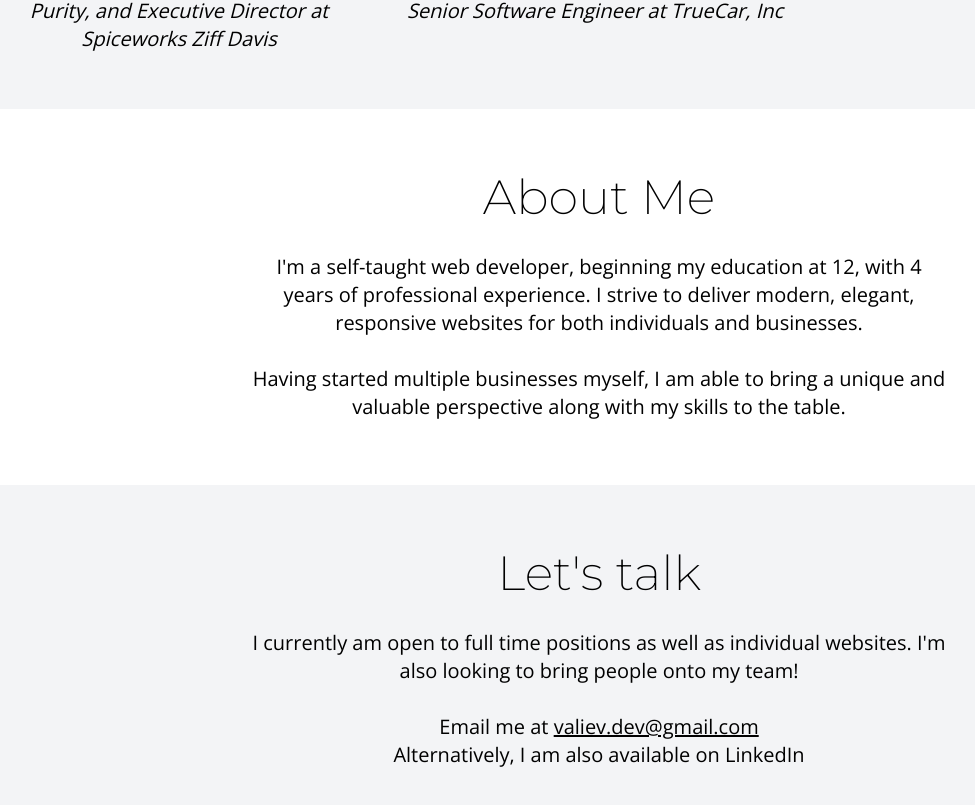
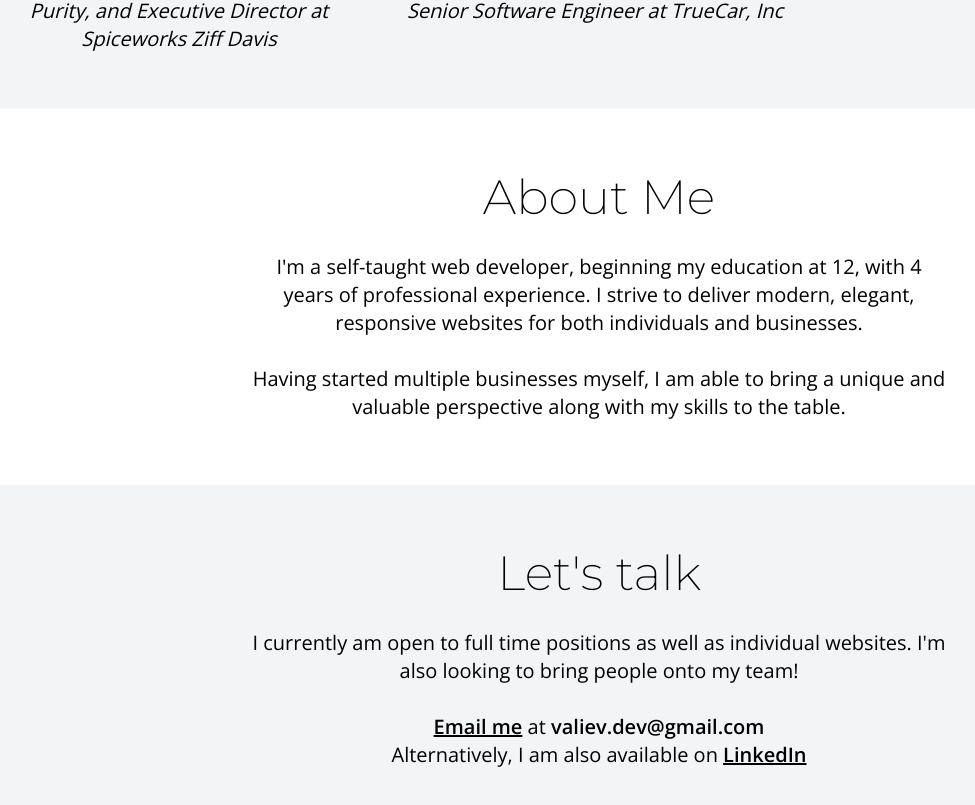
Before and after one commit to azvaliev/valiev-dev-next, a Next.js app: page / in a window 1280 px wide. Shown: the part 2467-3272 px from the top of the page, without its empty margins (45-1020 px from the left). Built offline with nearby package versions, Linux system fonts and the light colour scheme.

Commit message:
brushed up a couple styles'

```diff
--- a/components/SimpleSection.js
+++ b/components/SimpleSection.js
@@ -14,8 +14,8 @@ const SimpleSection = props => {
             {props.text}<br/><br/>
             {props.contact ?
             <>
-            <a href="mailto:valiev.dev@gmail.com">Email me</a> at <span className="underline">valiev.dev@gmail.com</span><br/>
-            Alternatively, I am also available on <a href="https://www.linkedin.com/in/azatvaliev/" target="_blank" rel="noopener">LinkedIn</a>
+            <a href="mailto:valiev.dev@gmail.com" className="underline font-bold">Email me</a> at <span className="font-bold">valiev.dev@gmail.com</span><br/>
+            Alternatively, I am also available on <a href="https://www.linkedin.com/in/azatvaliev/" target="_blank" rel="noopener" className="font-bold underline">LinkedIn</a>
             </> : props.textf}
             </p>
             </div>
```
